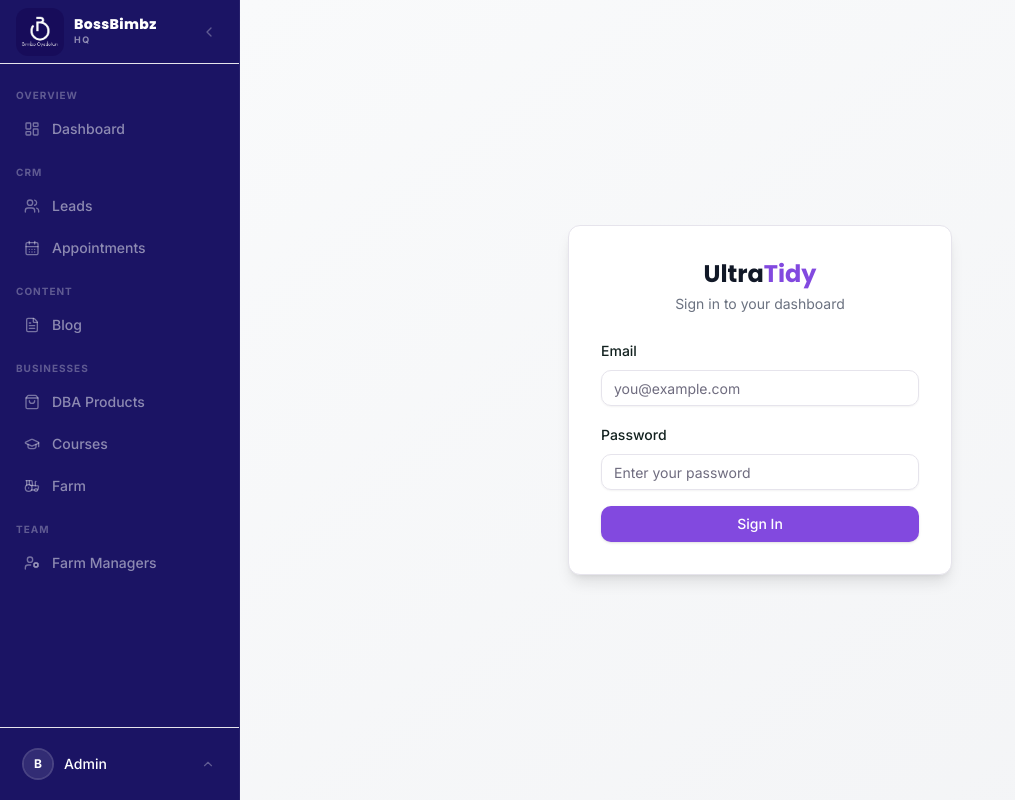
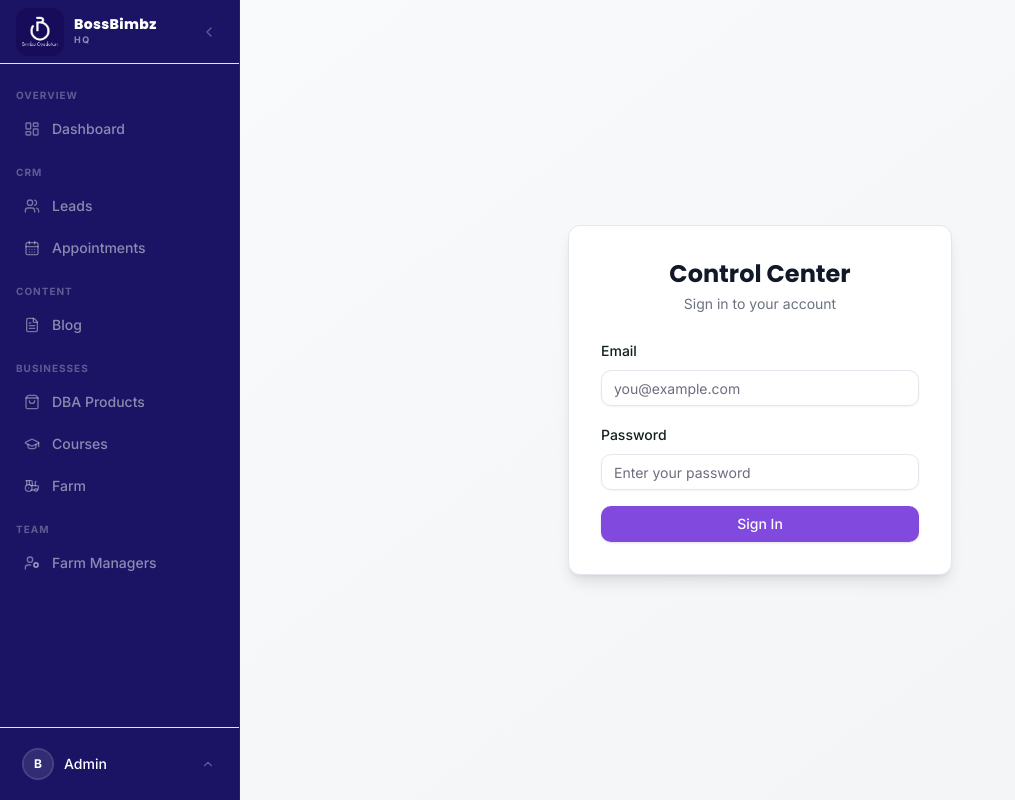
Before and after one commit to Bukassi600104/ultraclean, a Next.js app: page /login in a window 1280 px wide. Shown: the whole page, without its empty margins (0-1015 px from the left). Built offline with nearby package versions, Linux system fonts and the light colour scheme; no server answers.

Commit message:
fix: rename login page title to Control Center

```diff
--- a/app/(dashboard)/login/page.tsx
+++ b/app/(dashboard)/login/page.tsx
@@ -80,10 +80,10 @@ export default function LoginPage() {
       <div className="w-full max-w-sm space-y-6 rounded-xl border bg-white p-8 shadow-lg">
         <div className="text-center">
           <h1 className="font-heading text-2xl font-bold text-gray-900">
-            Ultra<span className="text-primary">Tidy</span>
+            Control Center
           </h1>
           <p className="mt-1 text-sm text-gray-500">
-            Sign in to your dashboard
+            Sign in to your account
           </p>
         </div>
 
```
